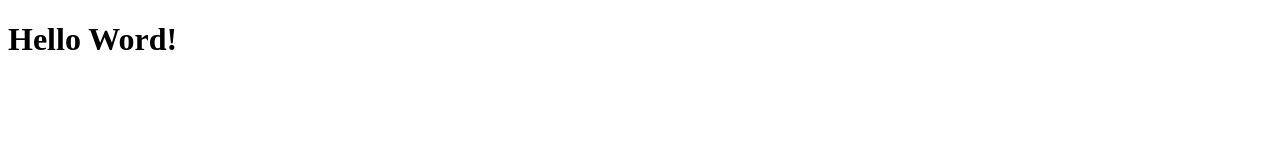
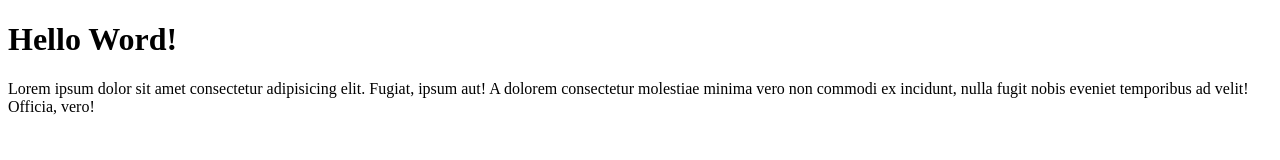
Before and after one commit to TeguhrizM19/git-remote-1, a plain HTML site: page index.html in a window 1280 px wide. Drawn offline with Linux system fonts and the light colour scheme.

Commit message:
menambahkan paragraf

```diff
--- a/index.html
+++ b/index.html
@@ -7,5 +7,6 @@
 </head>
 <body>
   <h1>Hello Word!</h1>
+  <p>Lorem ipsum dolor sit amet consectetur adipisicing elit. Fugiat, ipsum aut! A dolorem consectetur molestiae minima vero non commodi ex incidunt, nulla fugit nobis eveniet temporibus ad velit! Officia, vero!</p>
 </body>
 </html>
```
